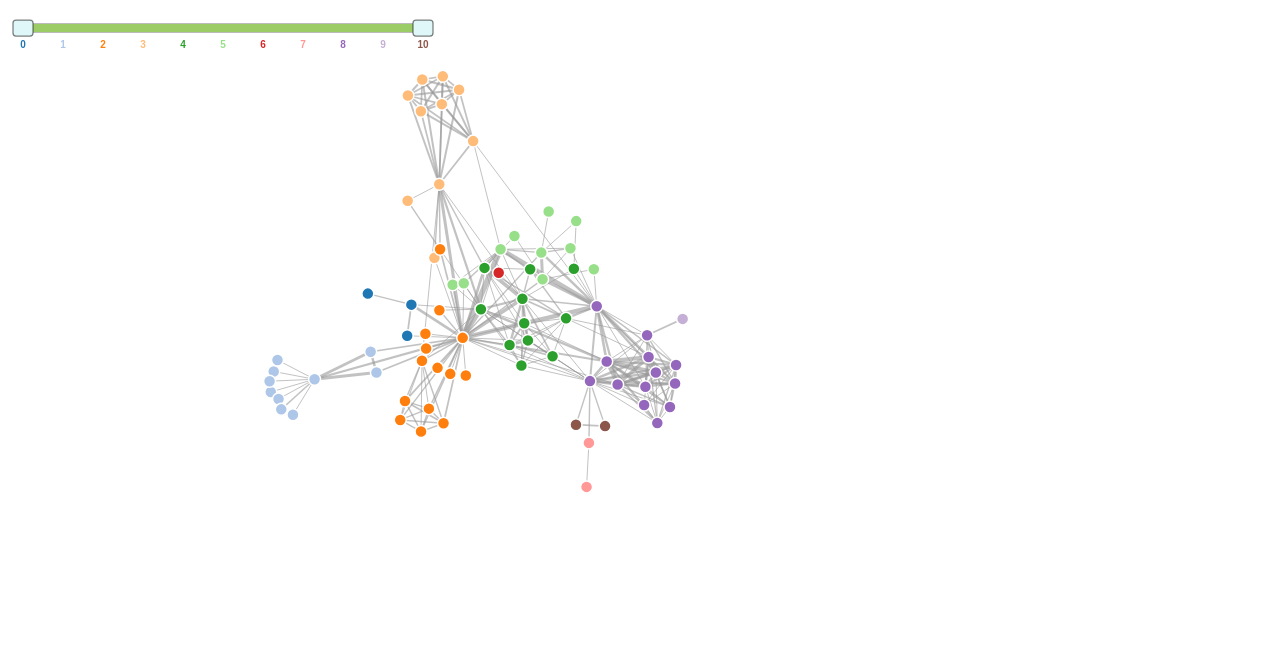
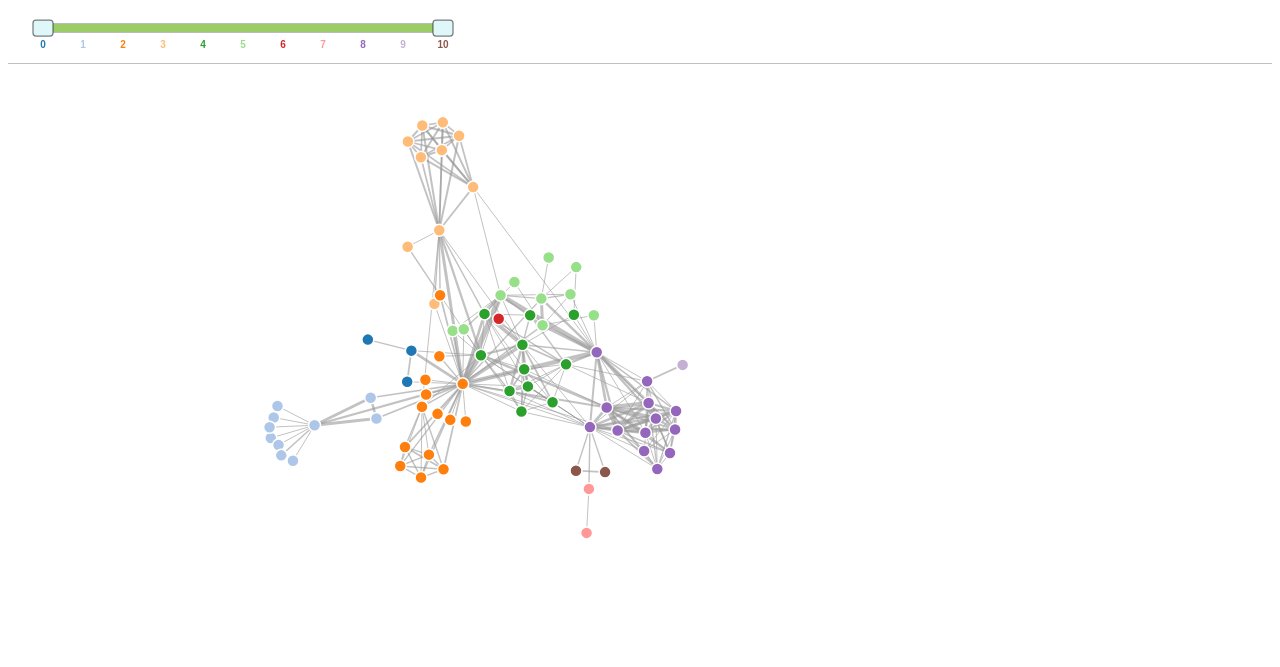
Before and after one commit to evoluteur/d3-dual-range-slider, a plain HTML site: page index.html in a window 1280 px wide. Drawn offline with Linux system fonts and the light colour scheme.

Commit message:
Renamed and split files.

```diff
--- /dev/null
+++ b/demo.css
@@ -0,0 +1,23 @@
+/* header ----------------------------- */
+
+.header{
+  height: 55px;
+  border-bottom: solid 1px silver;
+}
+
+.slider-holder{
+  width: 700px;
+  margin-left: 20px;
+}
+
+/* graph ------------------------------ */
+
+.links line {
+  stroke: #999;
+  stroke-opacity: 0.6;
+}
+
+.nodes circle {
+  stroke: #fff;
+  stroke-width: 1.5px;
+}
--- /dev/null
+++ b/demo.js
@@ -0,0 +1,88 @@
+
+function graph(color){
+
+  var svg = d3.select("#graph"),
+      width = +svg.attr("width"),
+      height = +svg.attr("height");
+
+  var simulation = d3.forceSimulation()
+      .force("link", d3.forceLink().id(function(d) { return d.id; }))
+      .force("charge", d3.forceManyBody())
+      .force("center", d3.forceCenter(width / 2, height / 2))
+        .on("tick", ticked);
+
+  var link = svg.append("g")
+      .attr("class", "links")
+    .selectAll("line");
+
+  var node = svg.append("g")
+      .attr("class", "nodes")
+    .selectAll("circle");
+
+  function restart(data){
+
+    // Apply the general update pattern to the nodes.
+    node = node.data(data.nodes, function(d) { return d.id;});
+    node.exit().remove();
+    var newNode = node.enter().append("circle")
+        .attr("r", 6)
+        .attr("fill", function(d) { return color(d.group); })
+        .call(d3.drag()
+            .on("start", dragstarted)
+            .on("drag", dragged)
+            .on("end", dragended));
+    node = newNode.merge(node);
+
+    newNode.append("title")
+        .text(function(d) { return d.id+' ('+d.group+')'; });
+
+    // Apply the general update pattern to the links.
+    link = link.data(data.links, function(d) { return d.source.id + "-" + d.target.id; });
+    link.exit().remove();
+    link = link.enter().append("line").attr("stroke-width", function(d) { return Math.sqrt(d.value); }).merge(link);
+
+    // Update and restart the simulation.
+    simulation.nodes(data.nodes);
+    simulation.force("link").links(data.links);
+    simulation.alpha(1).restart();
+
+  }
+
+  function ticked() {
+    link
+        .attr("x1", function(d) { return d.source.x; })
+        .attr("y1", function(d) { return d.source.y; })
+        .attr("x2", function(d) { return d.target.x; })
+        .attr("y2", function(d) { return d.target.y; });
+
+    node
+        .attr("cx", function(d) { return d.x; })
+        .attr("cy", function(d) { return d.y; });
+  }
+
+  function dragstarted(d) {
+    if (!d3.event.active) {
+      simulation.alphaTarget(0.3).restart();
+    }
+    d.fx = d.x;
+    d.fy = d.y;
+  }
+
+  function dragged(d) {
+    d.fx = d3.event.x;
+    d.fy = d3.event.y;
+  }
+
+  function dragended(d) {
+    if (!d3.event.active) {
+      simulation.alphaTarget(0);
+    }
+    d.fx = null;
+    d.fy = null;
+  }
+
+  return {
+    restart: restart
+  }
+
+}
--- a/graph.js
+++ /dev/null
@@ -1,103 +0,0 @@
-
-window.onload = function(e){
-
-var svg = d3.select("svg"),
-    width = +svg.attr("width"),
-    height = +svg.attr("height");
-
-var color = d3.scaleOrdinal(d3.schemeCategory20);
-for(var i=0;i<11;i++){
-  color(i);
-}
-
-var simulation = d3.forceSimulation()
-    .force("link", d3.forceLink().id(function(d) { return d.id; }))
-    .force("charge", d3.forceManyBody())
-    .force("center", d3.forceCenter(width / 2, 10 + height / 2))
-      .on("tick", ticked);
-
-  var link = svg.append("g")
-      .attr("class", "links")
-    .selectAll("line")
-
-  var node = svg.append("g")
-      .attr("class", "nodes")
-    .selectAll("circle")/*
-    .data(graph.nodes)
-    .enter().append("circle")*/
-
-function restart(graph){
-
-  // Apply the general update pattern to the nodes.
-  node = node.data(graph.nodes, function(d) { return d.id;});
-  node.exit().remove();
-  var newNode = node.enter().append("circle")
-      .attr("r", 6)
-      .attr("fill", function(d) { return color(d.group); })
-      .call(d3.drag()
-          .on("start", dragstarted)
-          .on("drag", dragged)
-          .on("end", dragended));
-  node = newNode.merge(node);
-
-  newNode.append("title")
-      .text(function(d) { return d.id+' ('+d.group+')'; });
-
-  // Apply the general update pattern to the links.
-  link = link.data(graph.links, function(d) { return d.source.id + "-" + d.target.id; });
-  link.exit().remove();
-  link = link.enter().append("line").attr("stroke-width", function(d) { return Math.sqrt(d.value); }).merge(link);
-
-  // Update and restart the simulation.
-  simulation.nodes(graph.nodes);
-  simulation.force("link").links(graph.links);
-  simulation.alpha(1).restart();
-
-}
-
-  function ticked() {
-    link
-        .attr("x1", function(d) { return d.source.x; })
-        .attr("y1", function(d) { return d.source.y; })
-        .attr("x2", function(d) { return d.target.x; })
-        .attr("y2", function(d) { return d.target.y; });
-
-    node
-        .attr("cx", function(d) { return d.x; })
-        .attr("cy", function(d) { return d.y; });
-  }
-
-
-function dragstarted(d) {
-  if (!d3.event.active) {
-    simulation.alphaTarget(0.3).restart();
-  }
-  d.fx = d.x;
-  d.fy = d.y;
-}
-
-function dragged(d) {
-  d.fx = d3.event.x;
-  d.fy = d3.event.y;
-}
-
-function dragended(d) {
-  if (!d3.event.active) {
-    simulation.alphaTarget(0);
-  }
-  d.fx = null;
-  d.fy = null;
-}
-
-function updateGraph(min, max){
-    //debugger
-  restart(getData(min, max))
-  console.log(min+'='+max)
-}
-
-setupSlider(updateGraph, color);
-
-
-restart(getData(0, 10));
-
-}
--- a/index.html
+++ b/index.html
@@ -3,16 +3,44 @@
 	<head>
 		<title>d3-test</title>
 		<meta charset="utf-8">
-		<link rel="stylesheet" type="text/css" href="styles.css">
+		<link rel="stylesheet" type="text/css" href="demo.css">
+		<link rel="stylesheet" type="text/css" href="slider.css">
 		<script src="d3.v4.min.js"></script>
-		<script src="miserables.js"></script>
+		<script src="data.js"></script>
 		<script src="slider.js"></script>
-		<script src="graph.js"></script>
+		<script src="demo.js"></script>
+		<script>
+		window.onload = function(){
+			var v1=0,
+				v2=10;
+
+			// want the same groups colors in both graph and slider
+			var color = d3.scaleOrdinal(d3.schemeCategory20);
+			for(var i=0;i<11;i++){
+				color(i);
+			}
+			// graph is not fully componentized but returns a refresh function
+			var myGraph = graph(color);
+
+			function updateGraph(min, max){
+				var data = getData(min, max);
+				myGraph.restart(data);
+			}
+
+			setupSlider(updateGraph, color);
+			updateGraph(v1, v2);
+
+		}
+		</script>
 	</head>
 
 	<body>
 
-		<svg width="960" height="600"></svg>
+		<div class="header">
+			<div class="slider-holder"></div>
+		</div>
+
+		<svg id="graph" width="960" height="600"></svg>
 
 	</body>
 
--- a/styles.css
+++ b/slider.css
@@ -1,17 +1,3 @@
-/* graph ------------------------------ */
-
-.links line {
-  stroke: #999;
-  stroke-opacity: 0.6;
-}
-
-.nodes circle {
-  stroke: #fff;
-  stroke-width: 1.5px;
-}
-
-
-/* slider ------------------------------ */
 
 .ticks {
   font: 10px sans-serif;
--- a/slider.js
+++ b/slider.js
@@ -2,8 +2,10 @@
 function setupSlider(updateGraph, color){
 
 var sliderVals=[0, 10],
-    svg = d3.select("svg"),
-    width = 400;
+    width = 400,
+    svg = d3.select(".slider-holder").append("svg")
+      .attr('width', width+30)
+      .attr('height', 50);
 
 var x = d3.scaleLinear()
     .domain([0, 10])
@@ -19,8 +21,8 @@ var slider = svg.append("g")
 
 slider.append("line")
     .attr("class", "track")
-    .attr("x1", x.range()[0]+10)
-    .attr("x2", x.range()[1]+10)
+    .attr("x1", 10+x.range()[0])
+    .attr("x2", 10+x.range()[1])
 
 var selRange = slider.append("line")
     .attr("class", "sel-range")
```
Also changed, not shown: data.js (line endings or trailing spaces).
